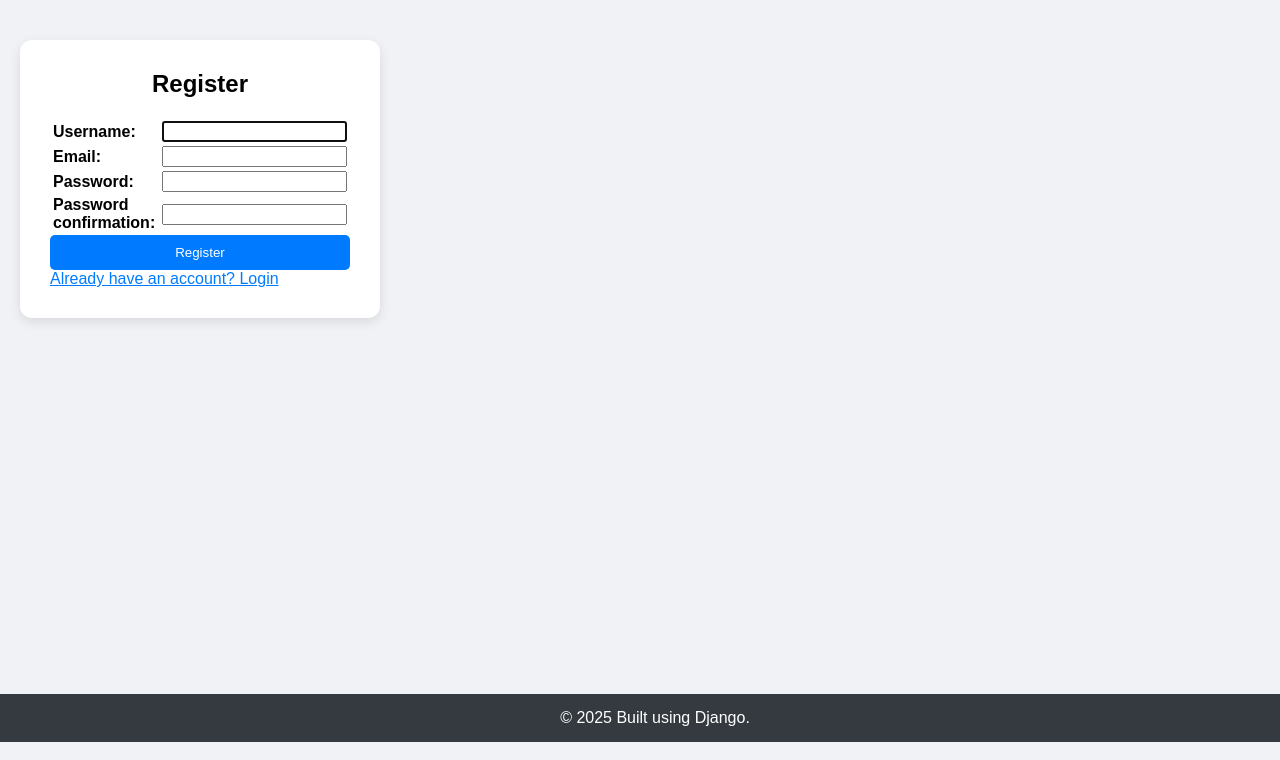
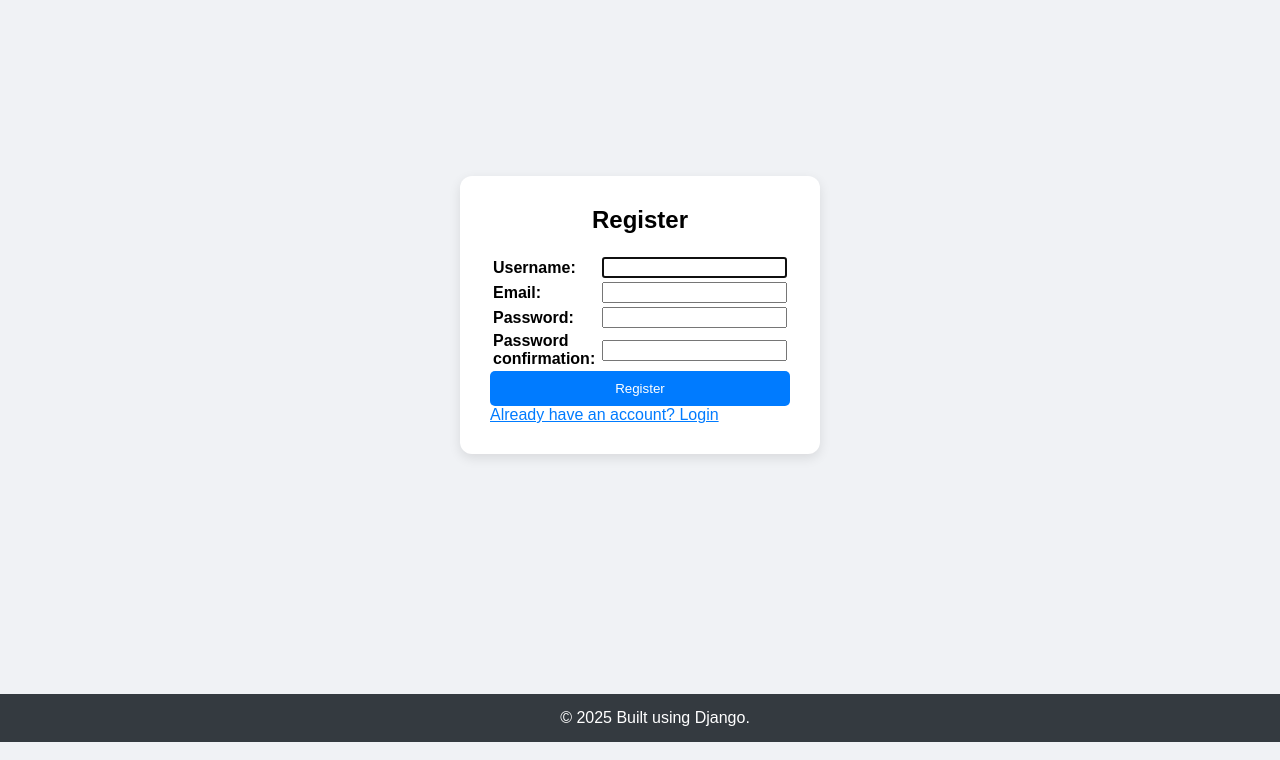
Before and after one commit to prajvalchavan99/transportsimple, a Django app: page /register/ in a window 1280 px wide. Shown: the part 58-818 px from the top of the page. Run offline with Django 5.2, Linux system fonts and the light colour scheme.

Commit message:
update auth css

```diff
--- /dev/null
+++ b/authentication/static/css/auth.css
@@ -0,0 +1,8 @@
+.auth-container {
+    height: calc(100vh - 250px);
+    display: flex;
+    justify-content: center;
+    align-content: center;
+    flex-direction: row;
+    flex-wrap: wrap;
+}
--- a/authentication/templates/base.html
+++ b/authentication/templates/base.html
@@ -4,6 +4,7 @@
   <head>
     <title>{% block title %}TransportSimple{% endblock %}</title>
     <link rel="stylesheet" href="{% static 'css/theme.css' %}" />
+    <link rel="stylesheet" href="{% static 'css/auth.css' %}" />
   </head>
   <body>
     <header>
--- a/authentication/templates/login.html
+++ b/authentication/templates/login.html
@@ -1,5 +1,5 @@
-{% extends "base.html" %} {% block title %}<title>Login</title>{% endblock title
-%} {% block content %}
+{% extends "base.html" %} {% block title %}Login{% endblock title %} {% block content %}
+<div class="auth-container">
   <div class="form-box">
     <h2>Login</h2>
     <form method="post">
@@ -16,4 +16,5 @@
     >Don't have an account? Register</a
     >
   </div>
+</div>
 {% endblock content %}
--- a/authentication/templates/register.html
+++ b/authentication/templates/register.html
@@ -1,6 +1,7 @@
 {% extends "base.html" %}
     {% block title %}<title>Register</title>{% endblock title %}
     {% block content %}
+    <div class="auth-container">
     <div class="form-box">
         <h2>Register</h2>
         <form method="post">
@@ -12,6 +13,7 @@
         </form>
         <a href="{% url 'authentication:login' %}">Already have an account? Login</a>
     </div>
+    </div>
     {% endblock content %}
 </body>
 </html>
```
Also changed, not shown: db.sqlite3. Lines whose indentation alone changed are shown as unchanged.
